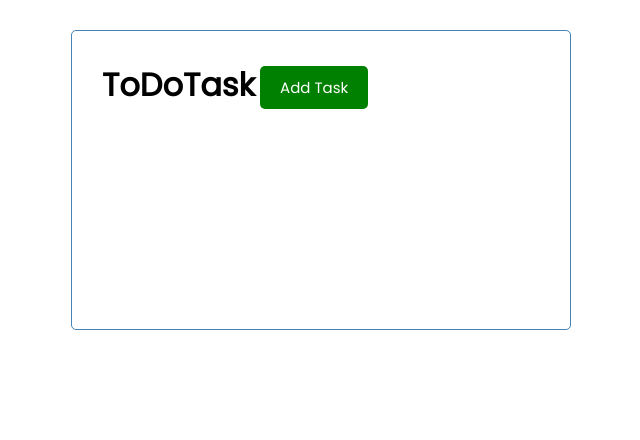
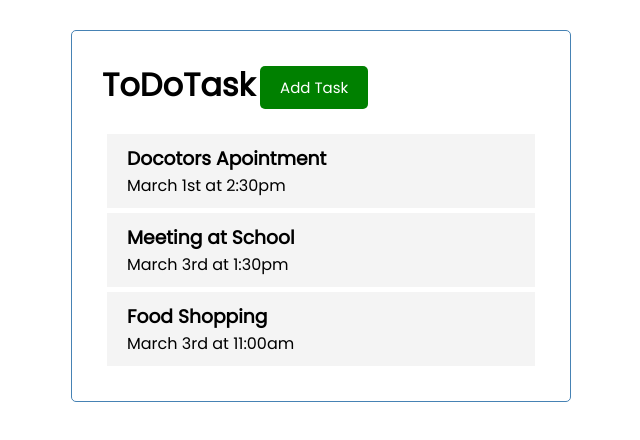
Before and after one commit to ryantupo/vue-todotask, a Vue app: page / in a window 1280 px wide. Shown: the top 440 px of the page, without its empty margins (319-959 px from the left). Built offline with nearby package versions, Linux system fonts and the light colour scheme.

Commit message:
11.05.2021 tasks in

```diff
--- a/src/App.vue
+++ b/src/App.vue
@@ -1,21 +1,25 @@
 <template>
   <div class="container">
     <Header title="ToDoTask"/>
+    <Tasks :tasks="tasks" />
   </div>
 </template>
 
 <script>
-import Header from "./components/Header";
+import Header from "./components/Header"
+import Tasks from './components/Tasks'
+
 
 export default {
   name: "App",
   components: {
-    Header
+    Header,
+    Tasks,
   },
   data() {
     return {
-      tasks: []
-    };
+      tasks: [],
+    }
   },
   created() {
     this.tasks = [
@@ -36,8 +40,8 @@
         text: "Food Shopping",
         day: "March 3rd at 11:00am",
         reminder: false
-      }
-    ];
+      },
+    ]
   }
 };
 </script>
--- /dev/null
+++ b/src/components/Task.vue
@@ -0,0 +1,21 @@
+
+<template>
+  <div class="task">
+    <h3>
+      {{ task.text }}
+    </h3>
+    <p>{{ task.day }}</p>
+  </div>
+</template>
+
+<script>
+export default {
+  name: "Task",
+  props: {
+    task: Object
+  }
+};
+</script>
+
+<style >
+</style>
--- a/src/components/Tasks.vue
+++ b/src/components/Tasks.vue
@@ -1,15 +1,41 @@
+
 <template>
-    <div>
-
-    </div>
+<div>
+  <div :key="task.id" v-for="task in tasks">
+    <Task :task="task" />
+  </div>
+</div>
 </template>
 
+<script>
+import Task from "./Task";
+export default {
+  name: "Tasks",
+  props: {
+    tasks: Array
+  },
+  components: {
+    Task
+  },
+};
+</script>
 
-<script>
-export default {
-    name: 'Tasks',
-    props:{
-        tasks: Array
-    }
+<style scope>
+.fas {
+  color: red;
 }
-</script>
+.task {
+  background: #f4f4f4;
+  margin: 5px;
+  padding: 10px 20px;
+  cursor: pointer;
+}
+.task.reminder {
+  border-left: 5px solid green;
+}
+.task h3 {
+  display: flex;
+  align-items: center;
+  justify-content: space-between;
+}
+</style>
```
Also changed, not shown: 1 other file (tests, documents, lock files or other folders).
